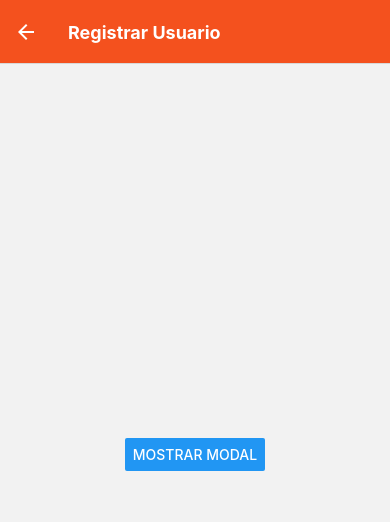
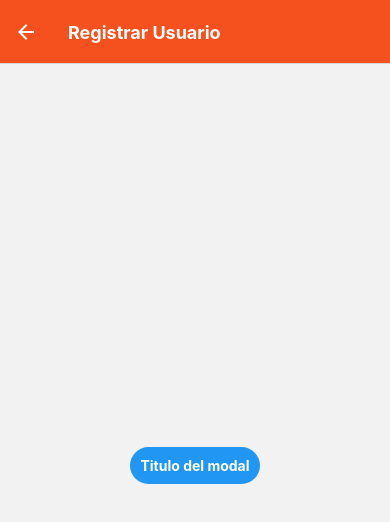
Before and after one commit to GuyaSuna/Obligatorio_DispositivosMoviles, a React Native app in the folder Obligatorio_dispositivos_moviles/: screen /AltaTratamientos in a window 390 px wide. Shown: the top 522 px of the page. Built offline with nearby package versions, Linux system fonts and the light colour scheme; what expo-sqlite would draw is missing.

Commit message:
Update MyModal.js

```diff
--- a/Obligatorio_dispositivos_moviles/Src/Componentes/MyModal.js
+++ b/Obligatorio_dispositivos_moviles/Src/Componentes/MyModal.js
@@ -1,55 +1,141 @@
-import React, {useState} from 'react'
-import {Modal,Text, View, Button, StyleSheet} from 'react-native'
+// import React, {useState} from 'react'
+// import {Modal,Text, View, Button, StyleSheet} from 'react-native'
 
-const MyModal = ({contenido = ""}) => {
+// const MyModal = ({contenido = ""}) => {
 
-    const [modalVisible, setModalVisible] = useState(false);
+//     const [modalVisible, setModalVisible] = useState(false);
 
 
 
+//     return (
+//         <View style={styles.container}>
+//         <Button title="Mostrar Modal" onPress={() => setModalVisible(true)} />
+
+//         <Modal
+//           visible={modalVisible}
+//           animationType="slide"
+//           transparent={true}
+//           onRequestClose={() => setModalVisible(false)}
+//         >
+//           <View style={styles.modalContainer}>
+//             <View style={styles.modalContent}>
+//               <Text style={styles.modalText}>{contenido}</Text>
+//               <Button title="Cerrar Modal" onPress={() => setModalVisible(false)} />
+//             </View>
+//           </View>
+//         </Modal>
+//       </View>
+//     );
+//   };
+
+//   const styles = StyleSheet.create({
+//     container: {
+//       flex: 1,
+//       justifyContent: 'center',
+//       alignItems: 'center',
+//     },
+//     modalContainer: {
+//       flex: 1,
+//       justifyContent: 'center',
+//       alignItems: 'center',
+//       backgroundColor: 'rgba(0, 0, 0, 0.5)',
+//     },
+//     modalContent: {
+//       backgroundColor: '#fff',
+//       padding: 20,
+//       borderRadius: 10,
+//       alignItems: 'center',
+//     },
+//     modalText: {
+//       fontSize: 18,
+//       marginBottom: 10,
+//     },
+//   });
+
+// export default MyModal
+import React, {Component} from 'react';
+import {Alert, Modal, StyleSheet, Text, Pressable, View} from 'react-native';
+
+class MyModal extends Component {
+  state = {
+    modalVisible: false,
+  };
+
+  render() {
+    const {modalVisible} = this.state;
     return (
-        <View style={styles.container}>
-        <Button title="Mostrar Modal" onPress={() => setModalVisible(true)} />
-
+      <View style={styles.centeredView}>
         <Modal
-          visible={modalVisible}
           animationType="slide"
           transparent={true}
-          onRequestClose={() => setModalVisible(false)}
-        >
-          <View style={styles.modalContainer}>
-            <View style={styles.modalContent}>
-              <Text style={styles.modalText}>{contenido}</Text>
-              <Button title="Cerrar Modal" onPress={() => setModalVisible(false)} />
+          visible={modalVisible}
+          onRequestClose={() => {
+            Alert.alert('Modal has been closed.');
+            this.setState({modalVisible: !modalVisible});
+          }}>
+          <View style={styles.centeredView}>
+            <View style={styles.modalView}>
+              <Text style={styles.modalText}>Contenido del modal</Text>
+              <Pressable
+                style={[styles.button, styles.buttonClose]}
+                onPress={() => this.setState({modalVisible: !modalVisible})}>
+                <Text style={styles.textStyle}>Cerrar</Text>
+              </Pressable>
             </View>
           </View>
         </Modal>
+        <Pressable
+          style={[styles.button, styles.buttonOpen]}
+          onPress={() => this.setState({modalVisible: true})}>
+          <Text style={styles.textStyle}>Titulo del modal</Text>
+        </Pressable>
       </View>
     );
-  };
+  }
+}
 
 const styles = StyleSheet.create({
-    container: {
+  centeredView: {
     flex: 1,
     justifyContent: 'center',
     alignItems: 'center',
+    marginTop: 22,
   },
-    modalContainer: {
-      flex: 1,
-      justifyContent: 'center',
+  modalView: {
+    margin: 20,
+    backgroundColor: 'white',
+    borderRadius: 20,
+    padding: 35,
     alignItems: 'center',
-      backgroundColor: 'rgba(0, 0, 0, 0.5)',
+    shadowColor: '#000',
+    shadowOffset: {
+      width: 0,
+      height: 2,
     },
-    modalContent: {
-      backgroundColor: '#fff',
-      padding: 20,
-      borderRadius: 10,
-      alignItems: 'center',
+    shadowOpacity: 0.25,
+    shadowRadius: 4,
+    elevation: 5,
+  },
+  button: {
+    borderRadius: 20,
+    padding: 10,
+    elevation: 2,
+  },
+  buttonOpen: {
+    backgroundColor: '#2196F3',
+  },
+  buttonClose: {
+    backgroundColor: '#2196F3',
+  },
+  textStyle: {
+    color: 'white',
+    fontWeight: 'bold',
+    textAlign: 'center',
   },
   modalText: {
-      fontSize: 18,
-      marginBottom: 10,
+    marginBottom: 15,
+    textAlign: 'center',
   },
 });
 
-export default MyModal
+export default MyModal;
```
Lines whose indentation alone changed are shown as unchanged.
